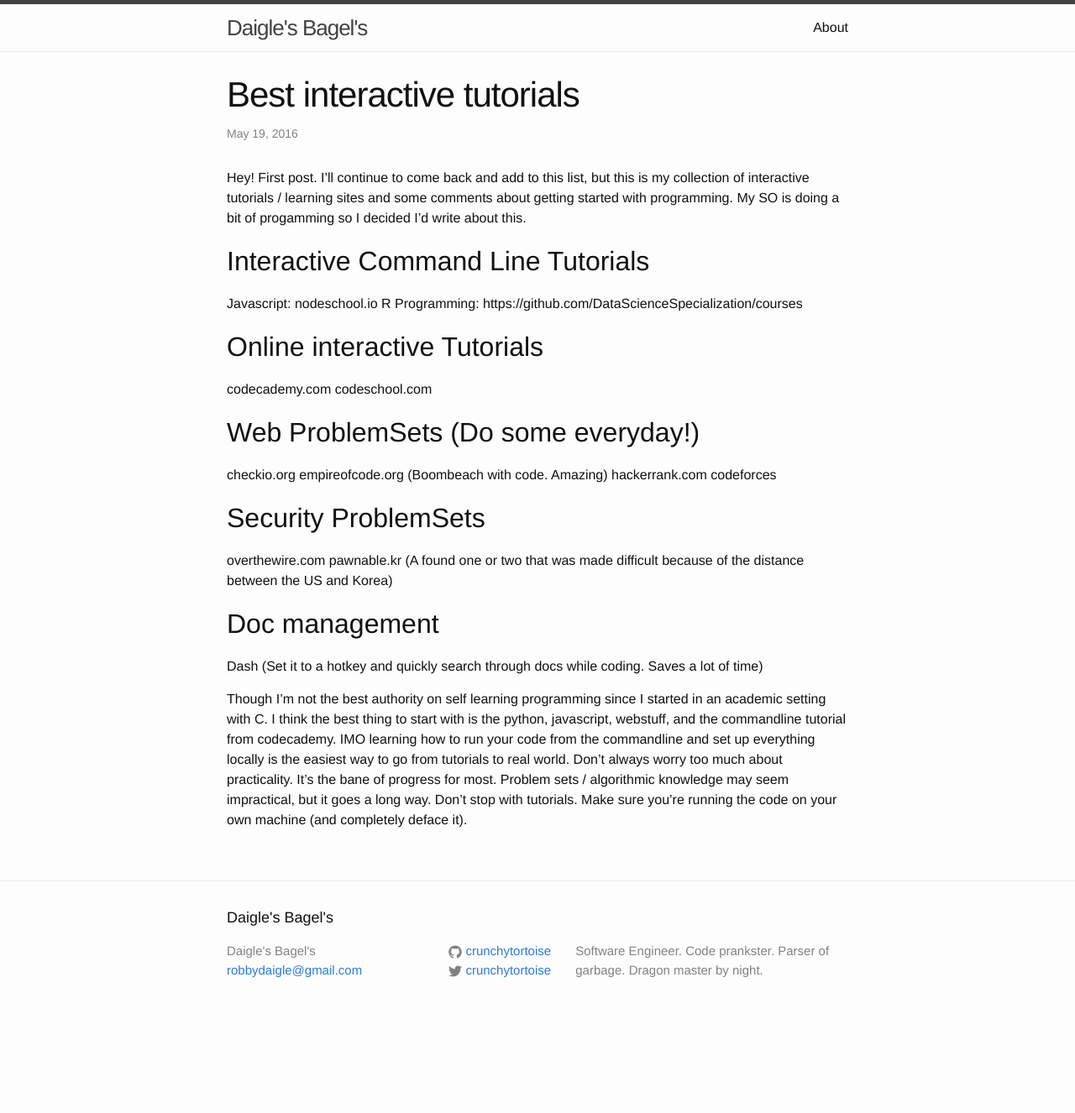
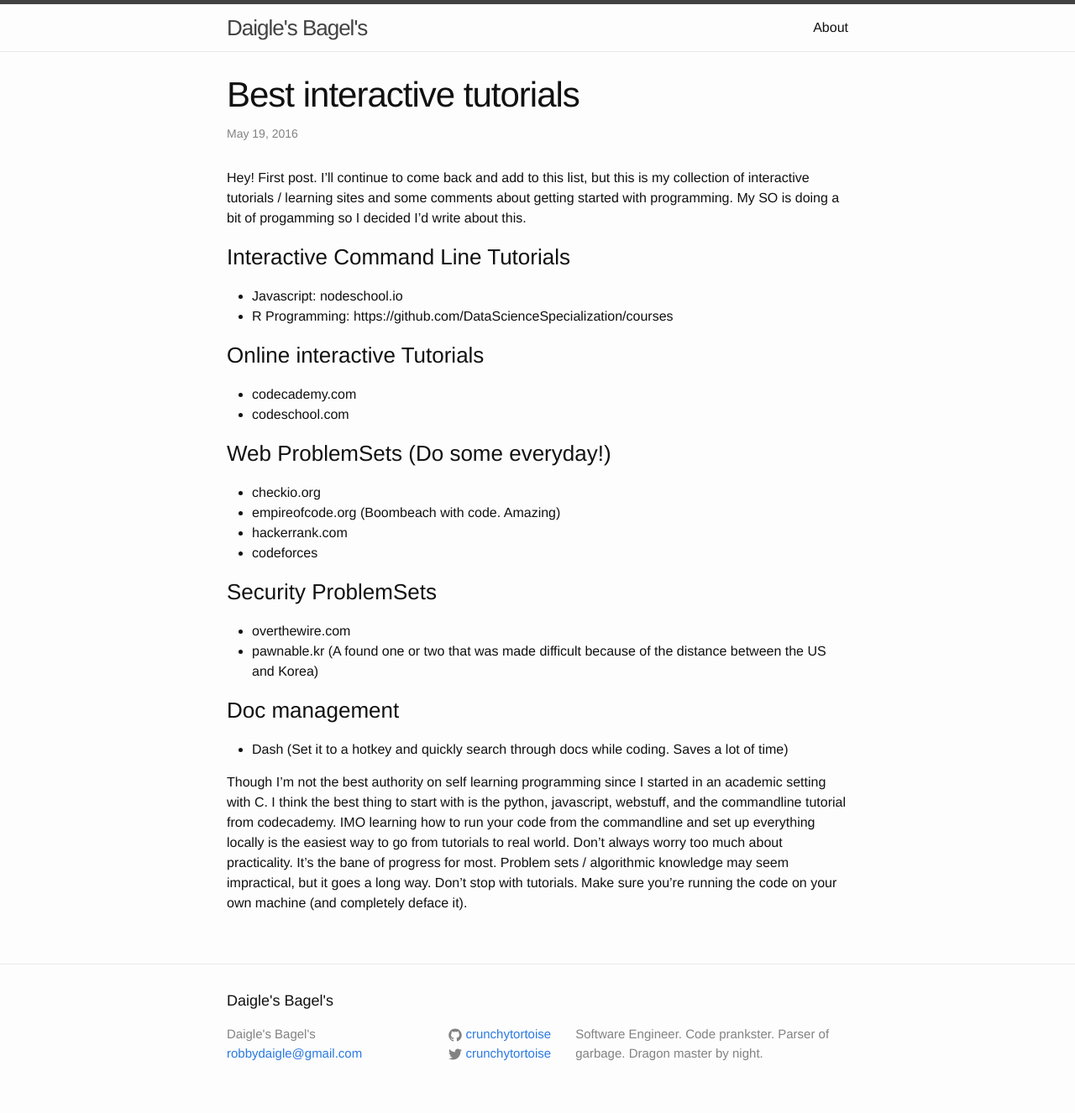
Before and after one commit to crunchytortoise/crunchytortoise.github.io, a Jekyll site: the page built from _posts/2016-05-19-welcome-to-jekyll.markdown, in a window 1280 px wide. Shown: the whole page at 84% size. Built offline with Jekyll 4.4.1, drawn with Linux system fonts in a browser that asks for light colours; before the commit the page ends 1227 px from its top, so only the background shows below that; part of the change alters nothing that is shown.

Commit message:
formatting

```diff
--- a/_posts/2016-05-19-welcome-to-jekyll.markdown
+++ b/_posts/2016-05-19-welcome-to-jekyll.markdown
@@ -8,26 +8,26 @@ categories: learnding
 Hey! First post. I'll continue to come back and add to this list, but this is my collection of interactive tutorials / learning sites and some comments about getting started with programming.
 My SO is doing a bit of progamming so I decided I'd write about this.
 
-## Interactive Command Line Tutorials
-Javascript: nodeschool.io
-R Programming: https://github.com/DataScienceSpecialization/courses
+### Interactive Command Line Tutorials
+* Javascript: nodeschool.io
+* R Programming: https://github.com/DataScienceSpecialization/courses
 
-## Online interactive Tutorials
-codecademy.com
-codeschool.com
+### Online interactive Tutorials
+* codecademy.com
+* codeschool.com
 
-## Web ProblemSets (Do some everyday!)
-checkio.org
-empireofcode.org (Boombeach with code. Amazing)
-hackerrank.com
-codeforces
+### Web ProblemSets (Do some everyday!)
+* checkio.org
+* empireofcode.org (Boombeach with code. Amazing)
+* hackerrank.com
+* codeforces
 
-## Security ProblemSets
-overthewire.com
-pawnable.kr (A found one or two that was made difficult because of the distance between the US and Korea)
+### Security ProblemSets
+* overthewire.com
+* pawnable.kr (A found one or two that was made difficult because of the distance between the US and Korea)
 
-## Doc management
-Dash (Set it to a hotkey and quickly search through docs while coding. Saves a lot of time)
+### Doc management
+* Dash (Set it to a hotkey and quickly search through docs while coding. Saves a lot of time)
 
 
 Though I'm not the best authority on self learning programming since I started in an academic setting with C.
```
